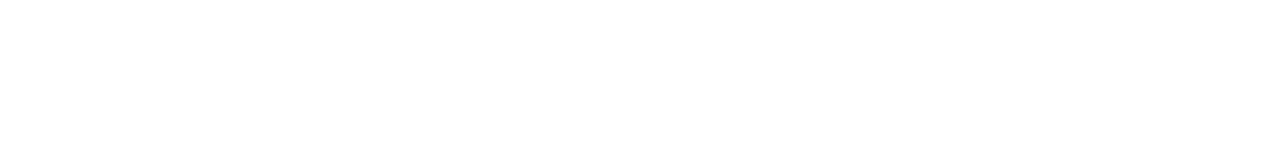
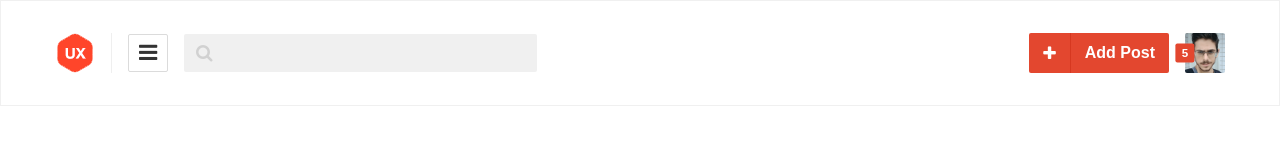
Before and after one commit to rgraziosi/Exemplo, a plain HTML site: page index.html in a window 1280 px wide. Drawn offline with Linux system fonts and the light colour scheme.

Commit message:
Publicação da Estrutura do Header

```diff
--- a/css/global.less
+++ b/css/global.less
@@ -24,3 +24,5 @@ body {
 	height:inherit;
 	max-width:1170px;
 }
+
+.o-flex { display: flex; }
--- a/css/header.less
+++ b/css/header.less
@@ -1 +1,117 @@
 /* CSS Document */
+
+@smallDesk: ~"only screen and (max-width: 1150px)";
+@tablet: ~"only screen and (max-width: 992px)";
+@smartPhones: ~"only screen and (max-width: 768px)";
+
+header{
+	height: 40px;
+	padding: 2rem 0;
+	border: 1px solid #f0f0f0;
+}
+
+.c-header{
+	display: flex;
+	justify-content: space-between;
+	align-content: center;
+	> *{
+		display: flex;
+		align-items: center;
+	}
+	.o-left{
+		justify-content: flex-start;
+		flex-grow: 2;
+	}
+	.o-right {
+		justify-content: flex-end;
+		flex-grow: 1;
+	}
+}
+
+.o-logo {
+	padding-right: 1rem;
+	border-right: 1px solid #efefef;
+	display: flex;
+	align-items: center;
+	img {
+		width: 100%;
+		height: 100%;
+		object-fit: contain;
+	}
+}
+
+.o-menu {
+	margin: 0 1rem;
+	padding: 10px;
+	border: 1px solid #dbdbdb;
+	line-height: 1rem;
+	border-radius: 2px;
+}
+
+.o-searchbar {
+	display: flex;
+	flex-grow: 2;
+	> *{
+		background: #f0f0f0;
+		border: none;
+		padding: 0.725rem;
+	}
+	button {
+		color: #d1d1d1;
+		border-top-left-radius: 2px;
+		border-bottom-left-radius: 2px;
+	}
+	input {
+		color: #000;
+		border-top-right-radius: 2px;
+		border-bottom-right-radius: 2px;
+		flex:0 0 45%;
+	}
+}
+
+.o-addPost {
+	display: flex;
+	> * {
+		background: #e3472f;
+		line-height: 1rem;
+		padding: 0.725rem 0.875rem;
+		color: #FFF;
+		align-items: center;
+	}
+	i {
+		border-top-left-radius: 2px;
+		border-bottom-left-radius: 2px;
+		border-right: 1px solid #d63820;
+	}
+	.o-info {
+		border-top-right-radius: 2px;
+		border-bottom-right-radius: 2px;
+		font-weight: bold;
+	}
+}
+
+.o-foto{
+	position: relative;
+	height: 40px;
+	width: 40px;
+	padding-left: 1rem;
+	img{
+		width: 100%;
+		height: 100%;
+		object-fit: cover;
+		border-radius: 2px;
+	}
+	.o-bandage{
+		position: absolute;
+		top: 50%;
+		transform: translate(-50%, -50% );
+		border-radius:2px;
+		background: #e3472f;
+		line-height: 1rem;
+		color: #FFF;
+		font-weight: bold;
+		font-size:0.725rem;
+		padding: 0.1rem 0.4rem;
+	}
+
+}
--- a/index.html
+++ b/index.html
@@ -19,7 +19,40 @@
 <link rel="stylesheet" href="css/footer.css">
 </head>
 
-<body>
+<body id="o-app">
+
+<header>
+	<div class="o-center c-header">
+
+		<div class="o-left">
+			<div class="o-logo">
+				<img src="imagens/logo.png" alt="UX" title="UX"/>
+			</div>
+			<div class="o-menu">
+				<i class="fa fa-bars fa-lg" aria-hidden="true"></i>
+			</div>
+			<div class="o-searchbar">
+				<button type="submit"><i class="fa fa-search fa-lg" aria-hidden="true"></i></button>
+				<input type="text" name="searchbar"/>
+			</div>
+
+		</div>
+
+		<div class="o-right">
+			<div class="o-addPost">
+				<i class="fa fa-plus" aria-hidden="true"></i>
+				<div class="o-info">
+					Add Post
+				</div>
+			</div>
+			<div class="o-foto">
+				<span class="o-bandage">5</span>
+				<img src="imagens/Rafael Graziosi.png" alt="foto usuario" title="foto do usuario">
+			</div>
+		</div>
+
+	</div>
+</header>
 
 </body>
 
```
Also changed, not shown: css/global.css, css/header.css, 1 other file.
